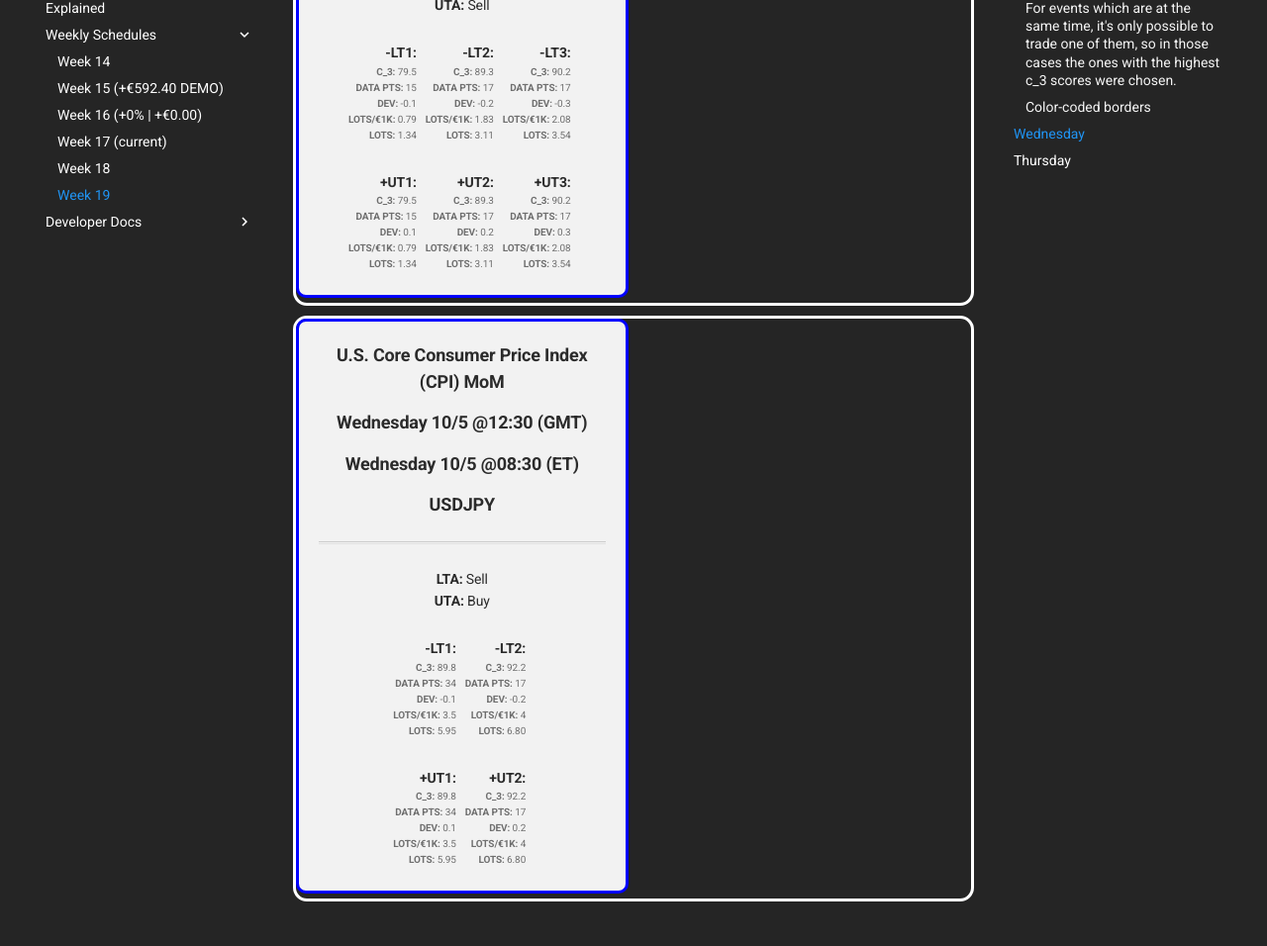
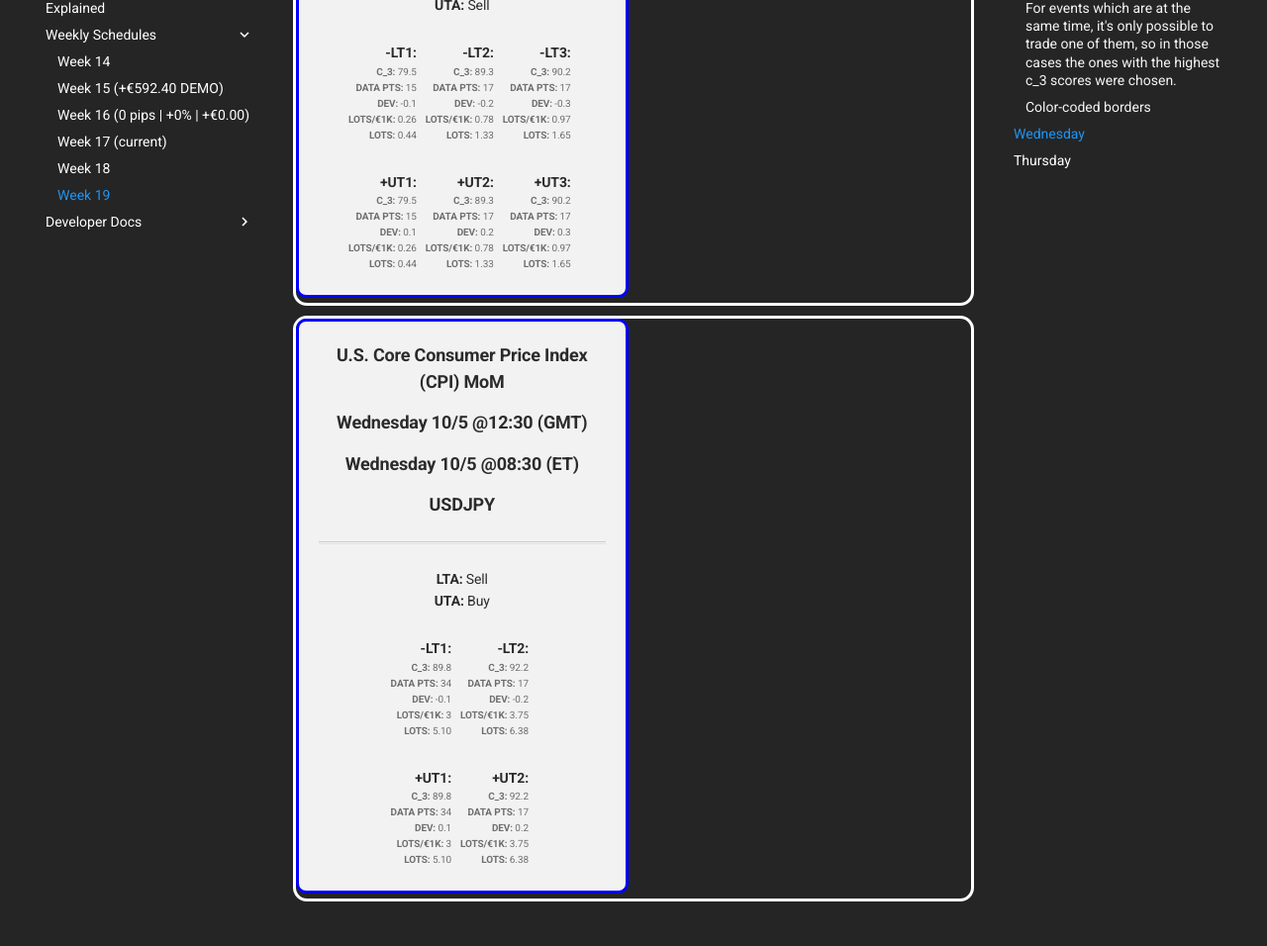
Before and after one commit to spliffli/news-trading-analyzer, an MkDocs documentation site: the page built from docs/weekly-schedules/week-19-schedule.md, in a window 1280 px wide and 1400 px high, scrolled down 1046 px. Shown: the part 145-1101 px from the top of the window at 99% size. Built offline with MkDocs 1.6.1 and Material for MkDocs 9.7.7, drawn with Linux system fonts in a browser that asks for light colours; comment, search, counter and statistics services are not loaded; some of the changed text lies outside the part shown.

Commit message:
Revert "updated docs"
This reverts commit 88d585c4cfd7b32269e4607c246b9e85dce0cb40.

revert changes so docs build on netlify

```diff
--- a/docs/weekly-schedules/week-19-schedule.md
+++ b/docs/weekly-schedules/week-19-schedule.md
@@ -50,7 +50,7 @@
             <h5>c_3: <span>79.5</span></h5>
             <h5>data pts: <span>15</span></h5>
             <h5>dev: <span>-0.1</span></h5>
-            <h5>lots/€1k: <span>0.79</span></h5>
+            <h5>lots/€1k: <span>0.26</span></h5>
             <h5>lots: <span>0.78</span></h5>
           </div>
           <div class="trigger">
@@ -58,7 +58,7 @@
             <h5>c_3: <span>89.3</span></h5>
             <h5>data pts: <span>17</span></h5>
             <h5>dev: <span>-0.2</span></h5>
-            <h5>lots/€1k: <span>1.83</span></h5>
+            <h5>lots/€1k: <span>0.78</span></h5>
             <h5>lots: <span>2.34</span></h5>
           </div>
           <div class="trigger">
@@ -66,7 +66,7 @@
             <h5>c_3: <span>90.2</span></h5>
             <h5>data pts: <span>17</span></h5>
             <h5>dev: <span>-0.3</span></h5>
-            <h5>lots/€1k: <span>2.08</span></h5>
+            <h5>lots/€1k: <span>0.97</span></h5>
             <h5>lots: <span>2.91</span></h5>
           </div>
         </div>
@@ -77,7 +77,7 @@
             <h5>c_3: <span>79.5</span></h5>
             <h5>data pts: <span>15</span></h5>
             <h5>dev: <span>0.1</span></h5>
-            <h5>lots/€1k: <span>0.79</span></h5>
+            <h5>lots/€1k: <span>0.26</span></h5>
             <h5>lots: <span>0.78</span></h5>
           </div>
           <div class="trigger">
@@ -85,7 +85,7 @@
             <h5>c_3: <span>89.3</span></h5>
             <h5>data pts: <span>17</span></h5>
             <h5>dev: <span>0.2</span></h5>
-            <h5>lots/€1k: <span>1.83</span></h5>
+            <h5>lots/€1k: <span>0.78</span></h5>
             <h5>lots: <span>2.34</span></h5>
           </div>
           <div class="trigger">
@@ -93,7 +93,7 @@
             <h5>c_3: <span>90.2</span></h5>
             <h5>data pts: <span>17</span></h5>
             <h5>dev: <span>0.3</span></h5>
-            <h5>lots/€1k: <span>2.08</span></h5>
+            <h5>lots/€1k: <span>0.97</span></h5>
             <h5>lots: <span>2.91</span></h5>
           </div>
         </div>
@@ -117,7 +117,7 @@
             <h5>c_3: <span>81.2</span></h5>
             <h5>data pts: <span>16</span></h5>
             <h5>dev: <span>-0.1</span></h5>
-            <h5>lots/€1k: <span>1.31</span></h5>
+            <h5>lots/€1k: <span>0.52</span></h5>
             <h5>lots: <span>1.56</span></h5>
           </div>
         </div>
@@ -128,7 +128,7 @@
             <h5>c_3: <span>81.2</span></h5>
             <h5>data pts: <span>16</span></h5>
             <h5>dev: <span>0.1</span></h5>
-            <h5>lots/€1k: <span>1.31</span></h5>
+            <h5>lots/€1k: <span>0.52</span></h5>
             <h5>lots: <span>1.56</span></h5>
           </div>
         </div>
@@ -155,7 +155,7 @@
             <h5>c_3: <span>89.8</span></h5>
             <h5>data pts: <span>34</span></h5>
             <h5>dev: <span>-0.1</span></h5>
-            <h5>lots/€1k: <span>3.5</span></h5>
+            <h5>lots/€1k: <span>3</span></h5>
             <h5>lots: <span>9.0</span></h5>
           </div>
           <div class="trigger">
@@ -163,7 +163,7 @@
             <h5>c_3: <span>92.2</span></h5>
             <h5>data pts: <span>17</span></h5>
             <h5>dev: <span>-0.2</span></h5>
-            <h5>lots/€1k: <span>4</span></h5>
+            <h5>lots/€1k: <span>3.75</span></h5>
             <h5>lots: <span>11.25</span></h5>
           </div>
         </div>
@@ -174,7 +174,7 @@
             <h5>c_3: <span>89.8</span></h5>
             <h5>data pts: <span>34</span></h5>
             <h5>dev: <span>0.1</span></h5>
-            <h5>lots/€1k: <span>3.5</span></h5>
+            <h5>lots/€1k: <span>3</span></h5>
             <h5>lots: <span>9.0</span></h5>
           </div>
           <div class="trigger">
@@ -182,7 +182,7 @@
             <h5>c_3: <span>92.2</span></h5>
             <h5>data pts: <span>17</span></h5>
             <h5>dev: <span>0.2</span></h5>
-            <h5>lots/€1k: <span>4</span></h5>
+            <h5>lots/€1k: <span>3.75</span></h5>
             <h5>lots: <span>11.25</span></h5>
           </div>
         </div>
@@ -206,7 +206,7 @@
             <h5>c_3: <span>89.3</span></h5>
             <h5>data pts: <span>36</span></h5>
             <h5>dev: <span>-0.1</span></h5>
-            <h5>lots/€1k: <span>3.5</span></h5>
+            <h5>lots/€1k: <span>3</span></h5>
             <h5>lots: <span>9.0</span></h5>
           </div>
           <div class="trigger">
@@ -214,7 +214,7 @@
             <h5>c_3: <span>91.8</span></h5>
             <h5>data pts: <span>19</span></h5>
             <h5>dev: <span>-0.2</span></h5>
-            <h5>lots/€1k: <span>4</span></h5>
+            <h5>lots/€1k: <span>3.75</span></h5>
             <h5>lots: <span>11.25</span></h5>
           </div>
         </div>
@@ -225,7 +225,7 @@
             <h5>c_3: <span>89.3</span></h5>
             <h5>data pts: <span>36</span></h5>
             <h5>dev: <span>0.1</span></h5>
-            <h5>lots/€1k: <span>3.5</span></h5>
+            <h5>lots/€1k: <span>3</span></h5>
             <h5>lots: <span>9.0</span></h5>
           </div>
           <div class="trigger">
@@ -233,7 +233,7 @@
             <h5>c_3: <span>91.8</span></h5>
             <h5>data pts: <span>19</span></h5>
             <h5>dev: <span>0.2</span></h5>
-            <h5>lots/€1k: <span>4</span></h5>
+            <h5>lots/€1k: <span>3.75</span></h5>
             <h5>lots: <span>11.25</span></h5>
           </div>
         </div>
@@ -257,7 +257,7 @@
             <h5>c_3: <span>84.0</span></h5>
             <h5>data pts: <span>23</span></h5>
             <h5>dev: <span>-0.1</span></h5>
-            <h5>lots/€1k: <span>2.5</span></h5>
+            <h5>lots/€1k: <span>2</span></h5>
             <h5>lots: <span>6.0</span></h5>
           </div>
           <div class="trigger">
@@ -265,7 +265,7 @@
             <h5>c_3: <span>82.5</span></h5>
             <h5>data pts: <span>32</span></h5>
             <h5>dev: <span>-0.4</span></h5>
-            <h5>lots/€1k: <span>2.5</span></h5>
+            <h5>lots/€1k: <span>2</span></h5>
             <h5>lots: <span>6.0</span></h5>
           </div>
         </div>
@@ -276,7 +276,7 @@
             <h5>c_3: <span>84.0</span></h5>
             <h5>data pts: <span>23</span></h5>
             <h5>dev: <span>0.1</span></h5>
-            <h5>lots/€1k: <span>2.5</span></h5>
+            <h5>lots/€1k: <span>2</span></h5>
             <h5>lots: <span>6.0</span></h5>
           </div>
           <div class="trigger">
@@ -284,7 +284,7 @@
             <h5>c_3: <span>82.5</span></h5>
             <h5>data pts: <span>32</span></h5>
             <h5>dev: <span>0.4</span></h5>
-            <h5>lots/€1k: <span>2.5</span></h5>
+            <h5>lots/€1k: <span>2</span></h5>
             <h5>lots: <span>6.0</span></h5>
           </div>
         </div>
@@ -313,7 +313,7 @@
             <h5>c_3_ema5: <span>77.8</span></h5>
             <h5>data pts: <span>15</span></h5>
             <h5>dev: <span>-0.2</span></h5>
-            <h5>lots/€1k: <span>1.5</span></h5>
+            <h5>lots/€1k: <span>1</span></h5>
             <h5>lots: <span>3.0</span></h5>
           </div>
           <div class="trigger">
@@ -321,7 +321,7 @@
             <h5>c_3: <span>80.8</span></h5>
             <h5>data pts: <span>26</span></h5>
             <h5>dev: <span>-0.3</span></h5>
-            <h5>lots/€1k: <span>2.5</span></h5>
+            <h5>lots/€1k: <span>2</span></h5>
             <h5>lots: <span>6.0</span></h5>
           </div>
         </div>
@@ -332,7 +332,7 @@
             <h5>c_3_ema5: <span>77.8</span></h5>
             <h5>data pts: <span>15</span></h5>
             <h5>dev: <span>0.2</span></h5>
-            <h5>lots/€1k: <span>1.5</span></h5>
+            <h5>lots/€1k: <span>1</span></h5>
             <h5>lots: <span>3.0</span></h5>
           </div>
           <div class="trigger">
@@ -340,7 +340,7 @@
             <h5>c_3: <span>80.8</span></h5>
             <h5>data pts: <span>26</span></h5>
             <h5>dev: <span>0.3</span></h5>
-            <h5>lots/€1k: <span>2.5</span></h5>
+            <h5>lots/€1k: <span>2</span></h5>
             <h5>lots: <span>6.0</span></h5>
           </div>
         </div>
@@ -364,7 +364,7 @@
             <h5>c_3: <span>79.4</span></h5>
             <h5>data pts: <span>29</span></h5>
             <h5>dev: <span>-0.3</span></h5>
-            <h5>lots/€1k: <span>1.5</span></h5>
+            <h5>lots/€1k: <span>1</span></h5>
             <h5>lots: <span>3.0</span></h5>
           </div>
         </div>
@@ -375,7 +375,7 @@
             <h5>c_3: <span>79.4</span></h5>
             <h5>data pts: <span>29</span></h5>
             <h5>dev: <span>0.3</span></h5>
-            <h5>lots/€1k: <span>1.5</span></h5>
+            <h5>lots/€1k: <span>1</span></h5>
             <h5>lots: <span>3.0</span></h5>
           </div>
         </div>
@@ -399,7 +399,7 @@
             <h5>c_3: <span>76.5</span></h5>
             <h5>data pts: <span>29</span></h5>
             <h5>dev: <span>-0.3</span></h5>
-            <h5>lots/€1k: <span>1.5</span></h5>
+            <h5>lots/€1k: <span>1</span></h5>
             <h5>lots: <span>3.0</span></h5>
           </div>
         </div>
@@ -410,7 +410,7 @@
             <h5>c_3: <span>76.5</span></h5>
             <h5>data pts: <span>29</span></h5>
             <h5>dev: <span>0.3</span></h5>
-            <h5>lots/€1k: <span>1.5</span></h5>
+            <h5>lots/€1k: <span>1</span></h5>
             <h5>lots: <span>3.0</span></h5>
           </div>
         </div>
--- a/mkdocs.yml
+++ b/mkdocs.yml
@@ -48,7 +48,7 @@
   - Weekly Schedules:
     - Week 14: weekly-schedules/week-14-schedule.md
     - Week 15 (+€592.40 DEMO): weekly-schedules/week-15-schedule.md
-    - Week 16 (+0% | +€0.00): weekly-schedules/week-16-schedule.md
+    - Week 16 (0 pips | +0% | +€0.00): weekly-schedules/week-16-schedule.md
     - Week 17 (current): weekly-schedules/week-17-schedule.md
     - Week 18: weekly-schedules/week-18-schedule.md
     - Week 19: weekly-schedules/week-19-schedule.md
```
